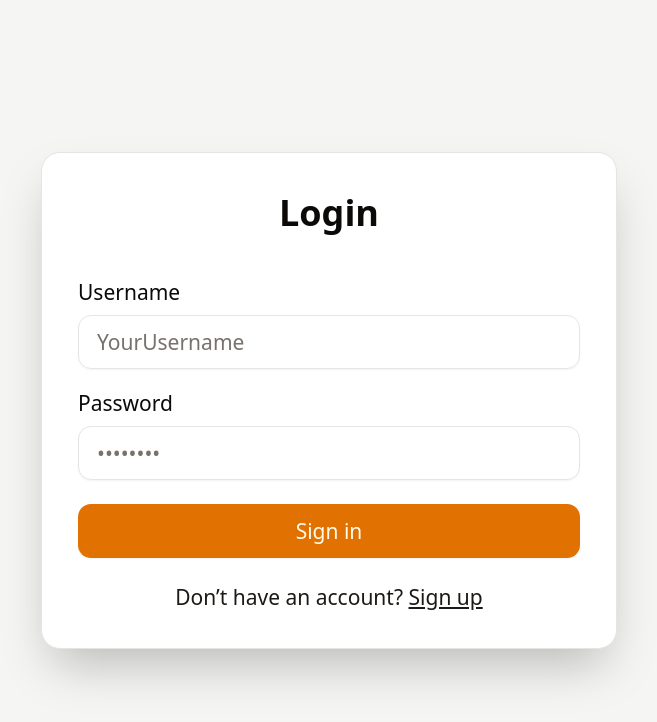
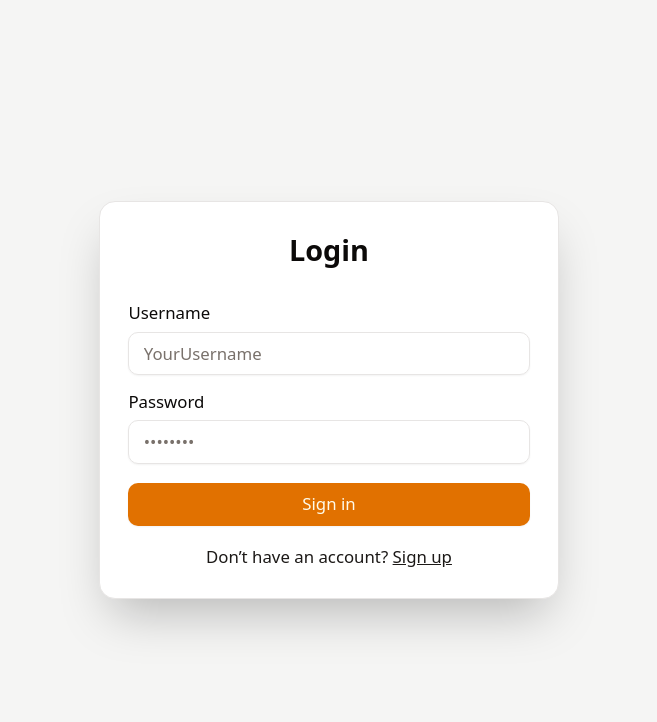
Before and after one commit to sock1000kg/MediaTracker, a React (Vite) app in the folder client/: page /login in a window 1280 px wide. Shown: the top 722 px of the page, without its empty margins (311-968 px from the left). Built offline with nearby package versions, Linux system fonts and the light colour scheme.

Commit message:
chore: resize the page to be more balanced

```diff
--- a/client/src/index.css
+++ b/client/src/index.css
@@ -4,7 +4,7 @@
 @custom-variant dark (&:is(.dark *));
 
 html {
-  font-size: 150%; /* 24px if default is 16px */
+  font-size: 120%; /* 24px if default is 16px */
 }
 
 @theme inline {
```
